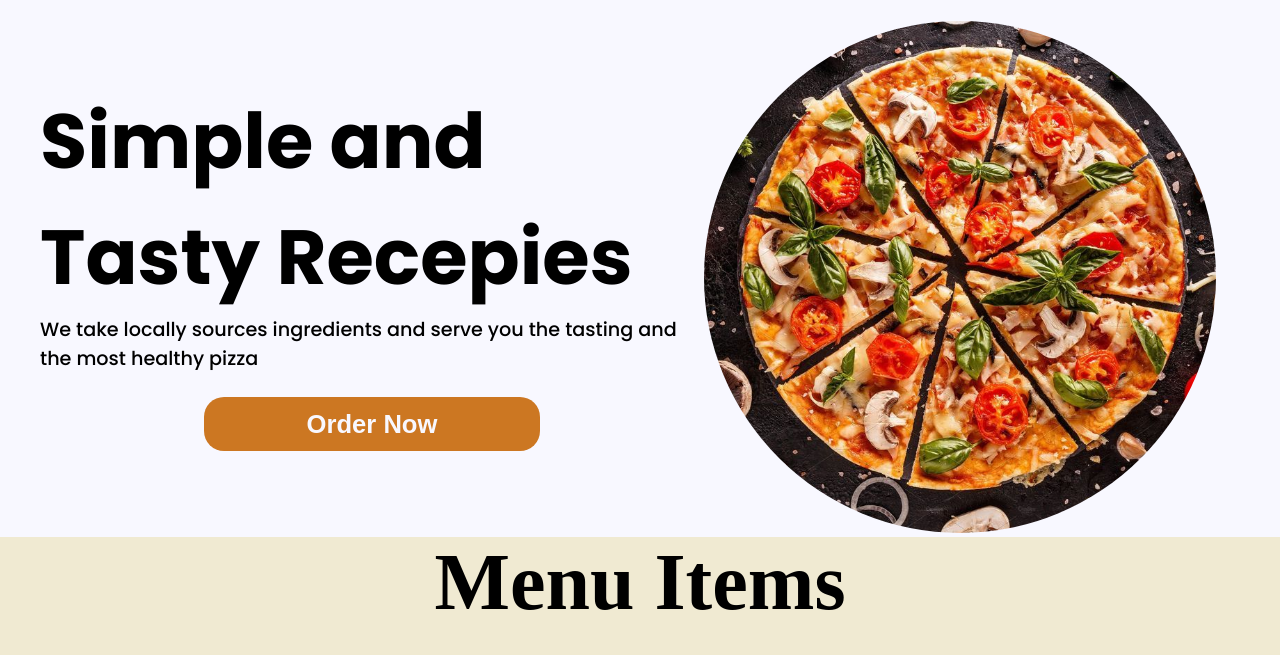
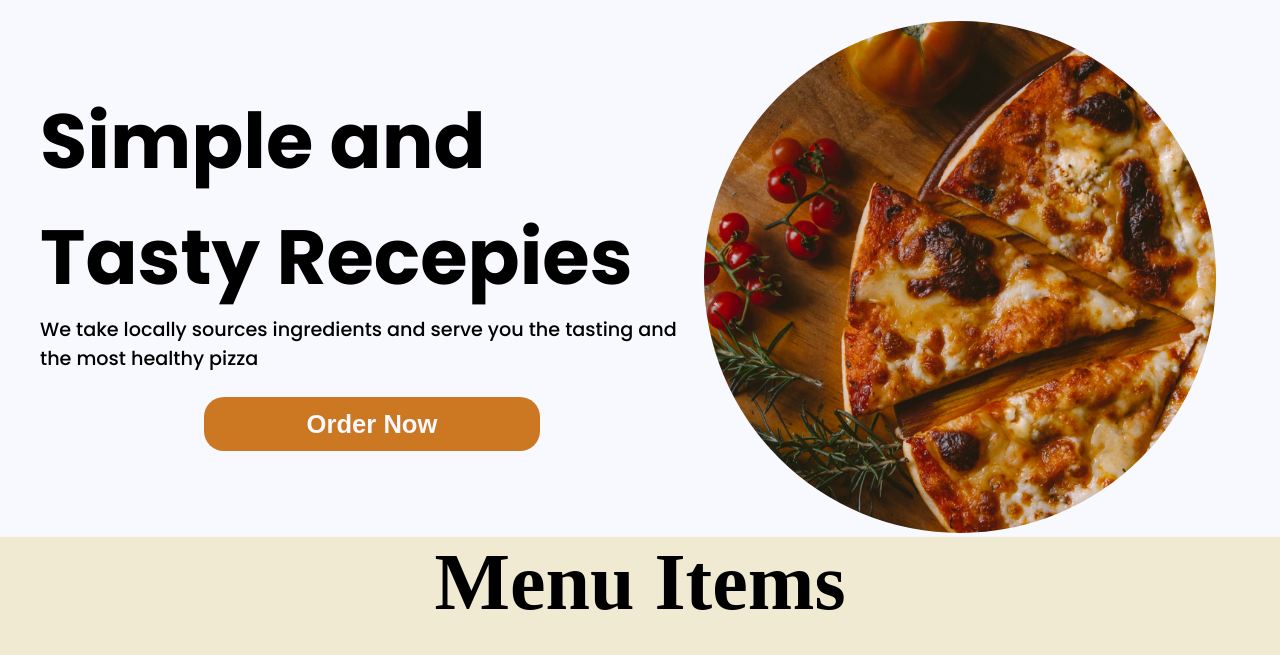
Before and after one commit to SindhuMHegde2002/FoodWebsite, a plain HTML site: page pizza-ordering-website-HTML-CSS-JS--main/index.html in a window 1280 px wide. Shown: the part 83-738 px from the top of the page. Drawn offline with nearby package versions, Linux system fonts and the light colour scheme; a web font is replaced by a local one.

Commit message:
bg changed

```diff
--- a/pizza-ordering-website-HTML-CSS-JS--main/index.html
+++ b/pizza-ordering-website-HTML-CSS-JS--main/index.html
@@ -87,7 +87,7 @@
             >
           </div>
         </div>
-        <div><img class="main-image" src="images/main-image.jpg" alt="" /></div>
+        <div><img class="main-image" src="images/main.avif" alt="" /></div>
       </div>
       <div class="menu" id="menu">
         <div class="menu-items-heading">Menu Items</div>
```
Also changed, not shown: pizza-ordering-website-HTML-CSS-JS--main/images/main.avif (added).
